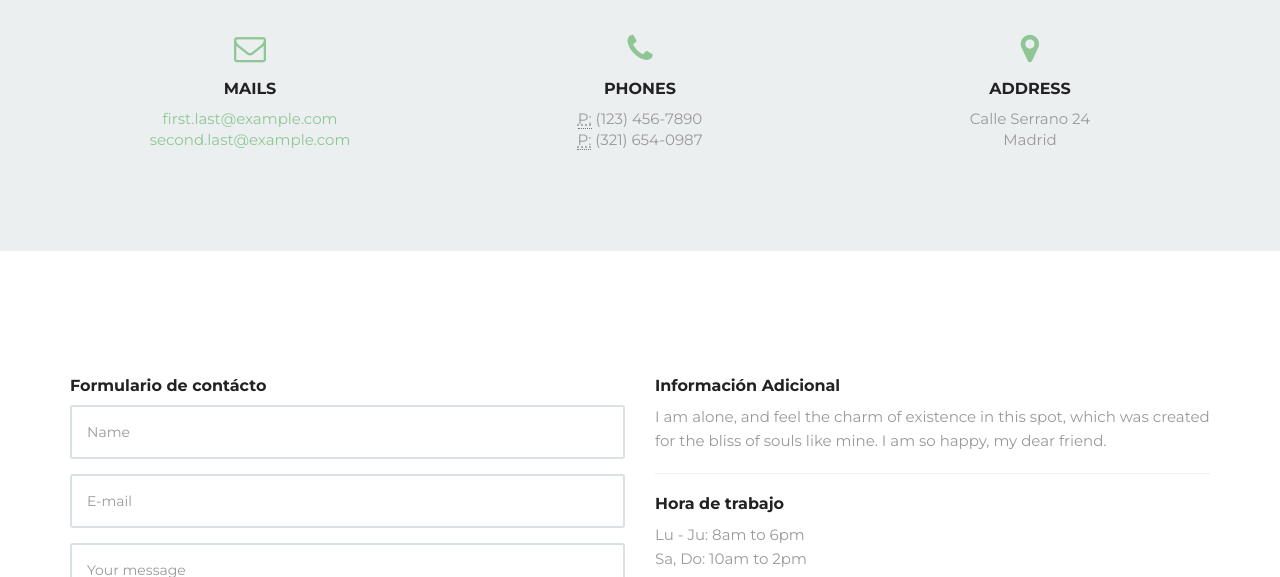
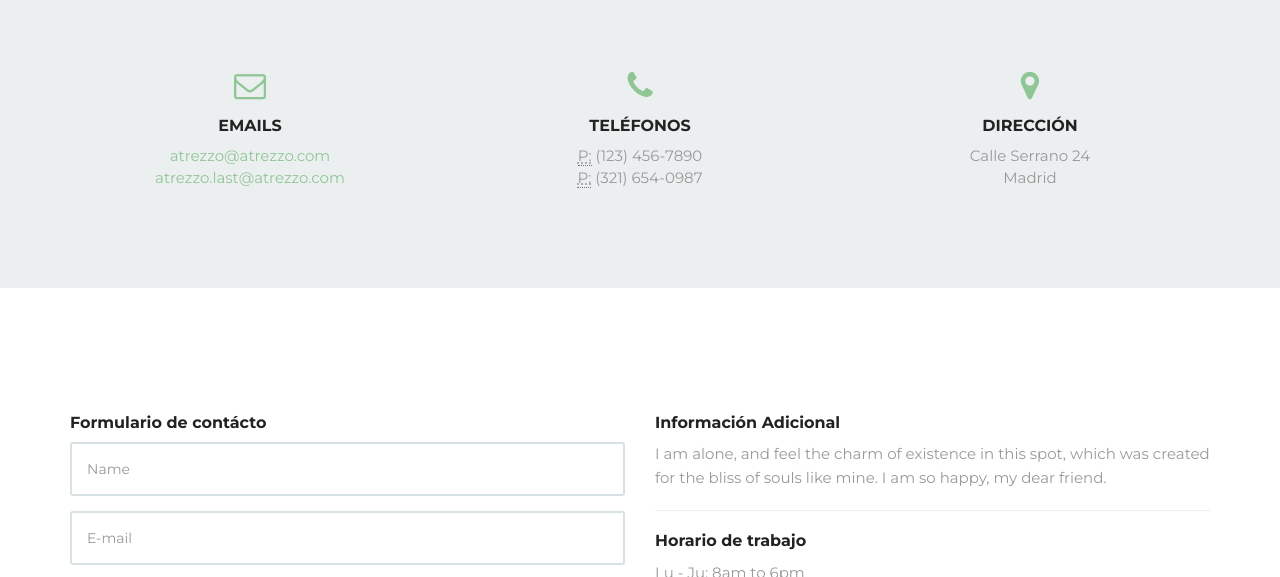
Before and after one commit to albericsevilla/nadiaegea.github.io, a plain HTML site: page index.html in a window 1280 px wide. Shown: the part 5956-6533 px from the top of the page. Drawn offline with Linux system fonts and the light colour scheme; some packages are replaced by stand-ins of ours.

Commit message:
error games

```diff
--- a/assets/js/custom.js
+++ b/assets/js/custom.js
@@ -241,8 +241,8 @@
 
 		map = new GMaps({
 			el: '#map',
-			lat: 27.998653,
-			lng: -80.638855,
+			lat: 40.416775400000000000,
+			lng: -3.703790199999957600,
 			zoom: 16,
 			scrollwheel: false,
 			zoomControl : false,
--- a/index.html
+++ b/index.html
@@ -562,7 +562,7 @@
 
 				<div class="row">
 
-					<div class="col-md-3 col-sm-6 wow bounceInLeft">
+					<div class="col-md-4 col-sm-6 wow bounceInLeft">
 						<div class="member">
 							<img src="assets/images/default-user-avatar.png" alt="">
 							<div class="member-data">
@@ -577,7 +577,7 @@
 						</div>
 					</div>
 
-					<div class="col-md-3 col-sm-6 wow bounceInUp">
+					<div class="col-md-4 col-sm-6 wow bounceInUp">
 						<div class="member">
 							<img src="assets/images/default-user-avatar.png" alt="">
 							<div class="member-data">
@@ -592,7 +592,7 @@
 						</div>
 					</div>
 
-					<div class="col-md-3 col-sm-6 wow bounceInDown">
+					<div class="col-md-4 col-sm-6 wow bounceInDown">
 						<div class="member">
 							<img src="assets/images/default-user-avatar.png" alt="">
 							<div class="member-data">
@@ -700,11 +700,11 @@
 							<div class="icon">
 								<i class="fa fa-envelope-o"></i>
 							</div>
-							<h4>Mails</h4>
+							<h4>Emails</h4>
 							<div class="text">
 								<address>
-									<a href="mailto:#">first.last@example.com</a><br/>
-									<a href="mailto:#">second.last@example.com</a>
+									<a href="mailto:#">atrezzo@atrezzo.com</a><br/>
+									<a href="mailto:#">atrezzo.last@atrezzo.com</a>
 								</address>
 							</div>
 						</div>
@@ -715,7 +715,7 @@
 							<div class="icon">
 								<i class="fa fa-phone"></i>
 							</div>
-							<h4>Phones</h4>
+							<h4>Teléfonos</h4>
 							<div class="text">
 								<address>
 									<abbr title="Phone">P:</abbr> (123) 456-7890<br/>
@@ -730,7 +730,7 @@
 							<div class="icon">
 								<i class="fa fa-map-marker"></i>
 							</div>
-							<h4>Address</h4>
+							<h4>Dirección</h4>
 							<div class="text">
 								<address>
 									Calle Serrano 24<br/>
@@ -793,7 +793,7 @@
 						<p>I am alone, and feel the charm of existence in this spot, which was created for the bliss of souls like mine. I am so happy, my dear friend.</p>
 						<hr/>
 
-						<h4>Hora de trabajo</h4>
+						<h4>Horario de trabajo</h4>
 						<ul class="list-unstyled">
 							<li>Lu - Ju: 8am to 6pm</li>
 							<li>Sa, Do: 10am to 2pm</li>
```
